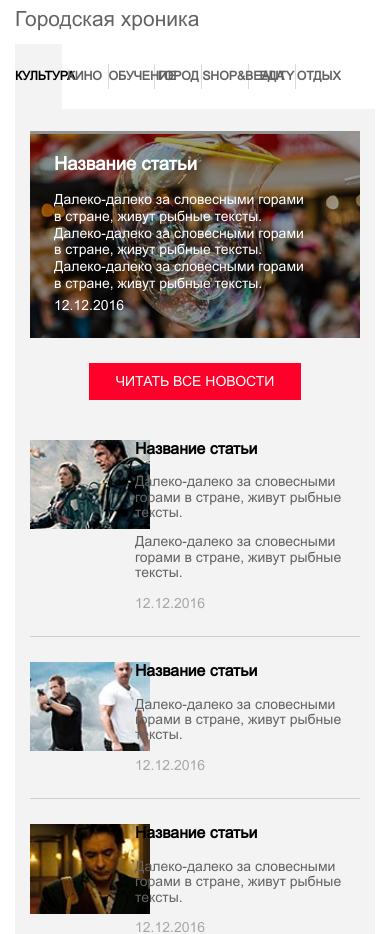
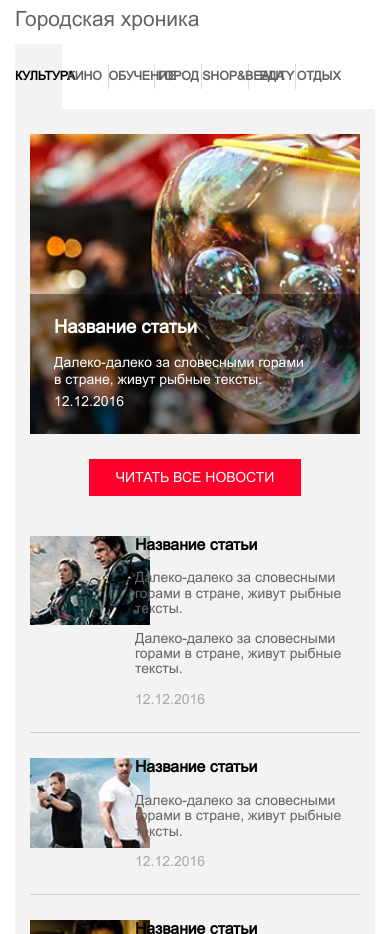
Before and after one commit to chickenfoot88/afisha, a website: page app/index.html in a window 390 px wide. Shown: the part 2577-3511 px from the top of the page. Drawn offline with Linux system fonts and the light colour scheme.

Commit message:
articles big preview

```diff
--- a/app/index.html
+++ b/app/index.html
@@ -394,13 +394,10 @@
 										<div class="row">
 											<div class="col-md-6 col-sm-6 col-xs-12 col-md-push-6 col-sm-push-6">
 												<div class="article-section-right">
-													<div class="article-big-preview">
-														<img src="img/article-big-img.jpg" alt="Новость дня">
+													<div class="article-big-preview" style="background-image: url(../img/article-big-img.jpg)">
 														<div class="article-text">
 															<h3><a href="#">Название статьи</a></h3>
-															<p>Далеко-далеко за словесными горами в стране, живут рыбные тексты.
-															Далеко-далеко за словесными горами в стране, живут рыбные тексты.
-														Далеко-далеко за словесными горами в стране, живут рыбные тексты.</p>
+															<p>Далеко-далеко за словесными горами в стране, живут рыбные тексты.</p>
 															<p class="article-date">12.12.2016</p>
 														</div>
 													</div>
--- a/app/sass/_media.sass
+++ b/app/sass/_media.sass
@@ -67,6 +67,8 @@
   .city-сhronicle
     .article-section-right
       margin-bottom: 15px
+      .article-big-preview
+        height: 400px
 
 /* Extra Small Devices, Phones */
 @media only screen and (max-width : 480px)
@@ -95,7 +97,12 @@
       right: 0
     &:first-child
       left: 0
-
+  .city-сhronicle
+    .article-section-right
+      .article-big-preview
+        height: 300px
+        img
+          height: 100%
 
 
 /* Custom, iPhone Retina */
@@ -153,6 +160,10 @@
   .side-banner
     margin: 0 15px 25px
 
+  .city-сhronicle
+    .article-section-right
+      .article-big-preview
+        height: 270px
 
 /*==========  Mobile First  ==========*/
 
--- a/app/sass/main.sass
+++ b/app/sass/main.sass
@@ -645,8 +645,9 @@ h3, h4, h5, h6
 					text-decoration: underline
 
 	.article-big-preview
-		img
-			width: 100%
+		background-repeat: no-repeat
+		height: 275px
+		background-size: cover
 	.all-news-btn
 		margin-top: 25px
 
```
Also changed, not shown: app/css/main.min.css.
